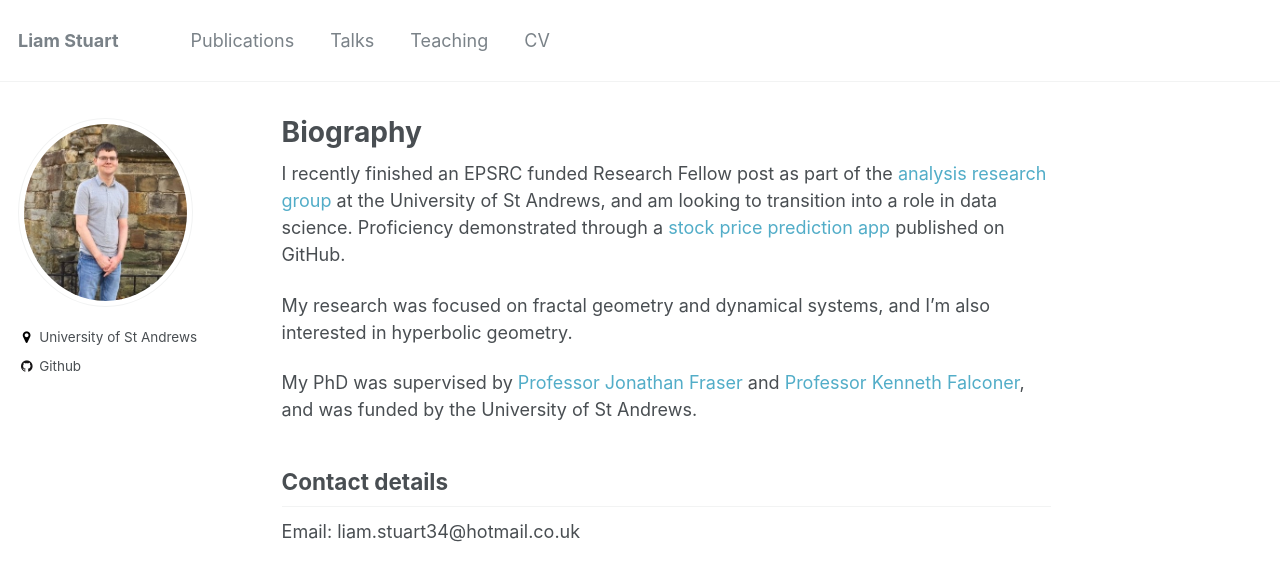
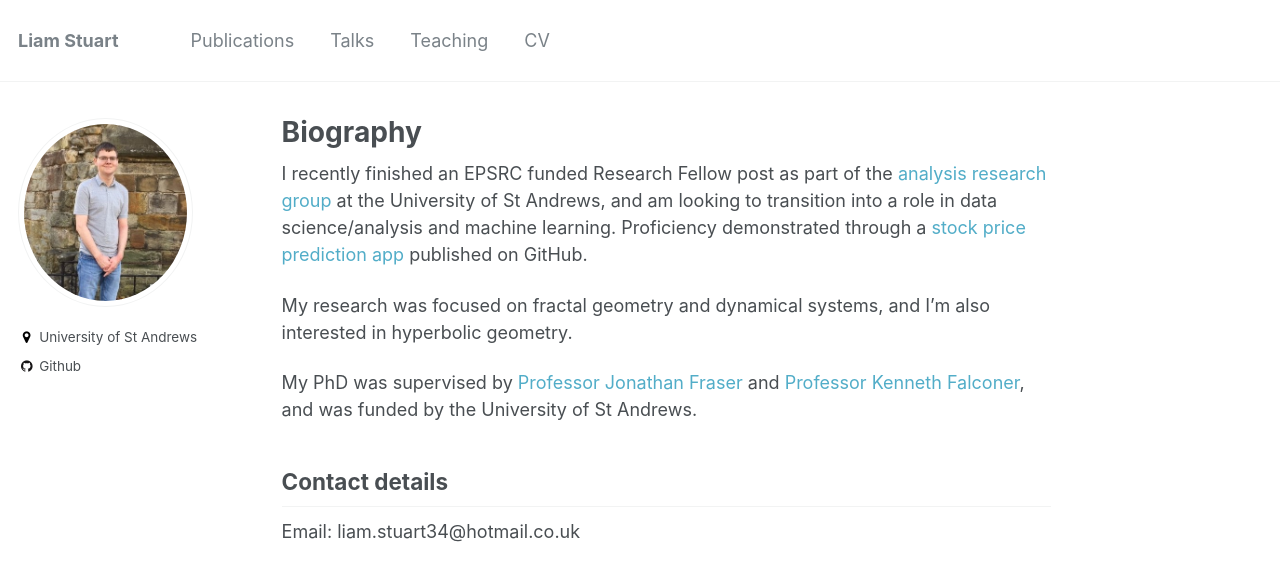
Before and after one commit to liam-stuart/liam-stuart.github.io, a Jekyll site: the page built from _pages/about.md, in a window 1280 px wide. Shown: the top 581 px of the page. Built offline with Jekyll 4.4.1, drawn with Linux system fonts in a browser that asks for light colours.

Commit message:
Update about.md

```diff
--- a/_pages/about.md
+++ b/_pages/about.md
@@ -9,7 +9,7 @@
   -
 ---
 
-I recently finished an EPSRC funded Research Fellow post as part of the [analysis research group](http://www.mcs.st-andrews.ac.uk/pg/pure/Analysis/) at the University of St Andrews, and am looking to transition into a role in data science. Proficiency demonstrated through a [stock price prediction app](https://github.com/liam-stuart/stock-prediction-app) published on GitHub.
+I recently finished an EPSRC funded Research Fellow post as part of the [analysis research group](http://www.mcs.st-andrews.ac.uk/pg/pure/Analysis/) at the University of St Andrews, and am looking to transition into a role in data science/analysis and machine learning. Proficiency demonstrated through a [stock price prediction app](https://github.com/liam-stuart/stock-prediction-app) published on GitHub.
 
 My research was focused on fractal geometry and dynamical systems, and I'm also interested in hyperbolic geometry.
 
```
